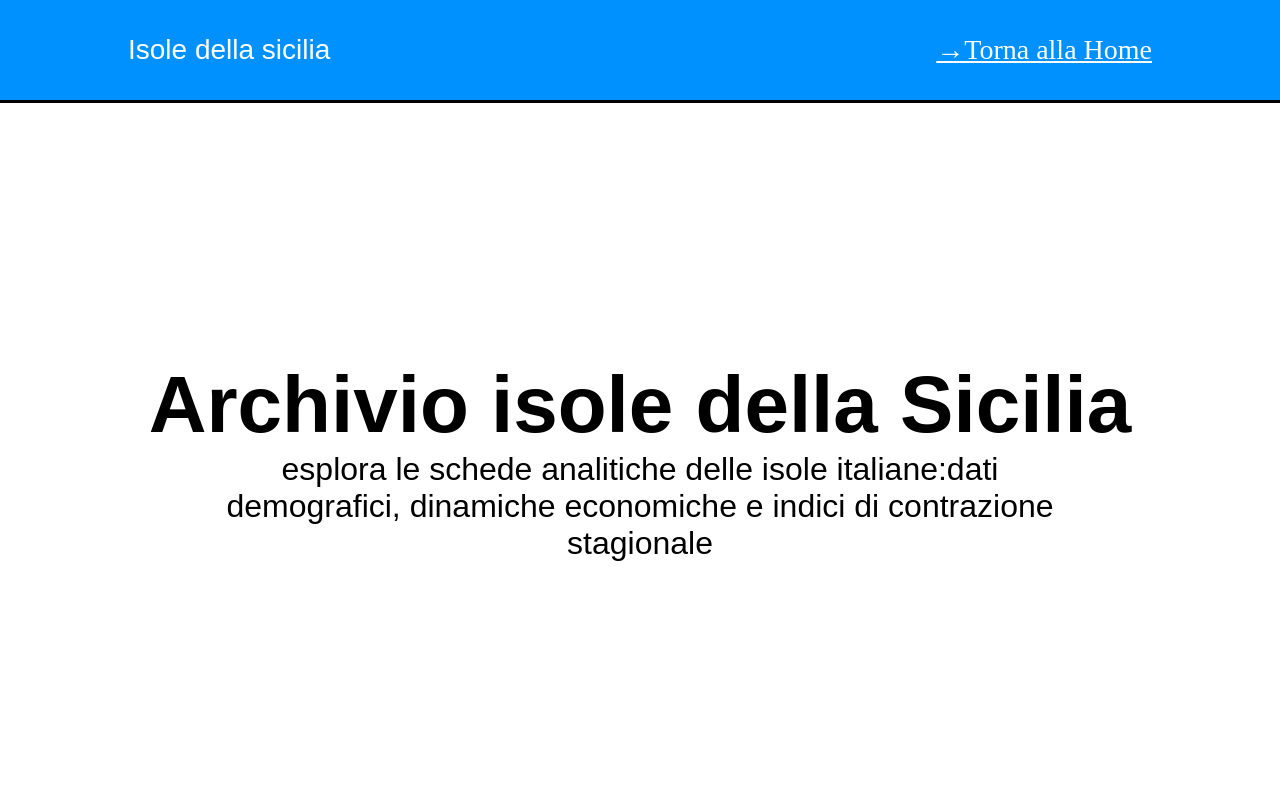
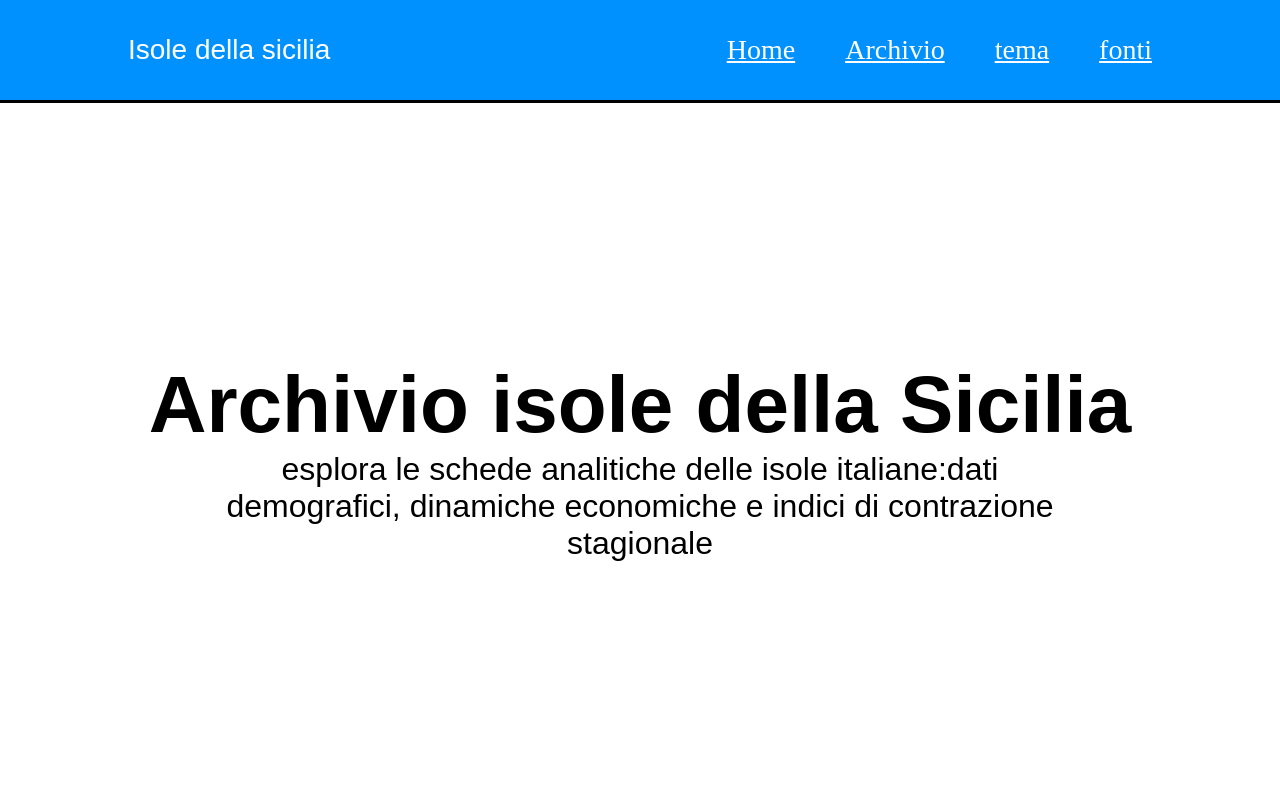
Before and after one commit to Antoninogalletta/Isole-d-inverno, a plain HTML site: page archivio-isole.html in a window 1280 px wide. Shown: the top 800 px of the page. Drawn offline with Linux system fonts and the light colour scheme.

Commit message:
Refactor HTML structure and navigation links

```diff
--- a/archivio-isole.html
+++ b/archivio-isole.html
@@ -8,15 +8,18 @@
    <body>
     <header>
         <div class="contenitore">
-          <div class="colonna">
+       <div class="colonna">
              <p class="nome-sito">Isole della sicilia</p>
+
              <nav>
                  <ul>
-                     <li><a href="index.html">→Torna alla Home</a></li>
+                   <li><a href ="index.html">Home</a></li>
+                     <li><a href="archivio-isole.html">Archivio</a></li>
+                   <li><a href="tema.html">tema</a></li>
+                   <li><a href ="https://demo.istat.it/">fonti</a></li>
                  </ul>
              </nav>
-         </div>
-       </div>
+          </div>
     </header>
   <main>
     <div id="archivio">
```
